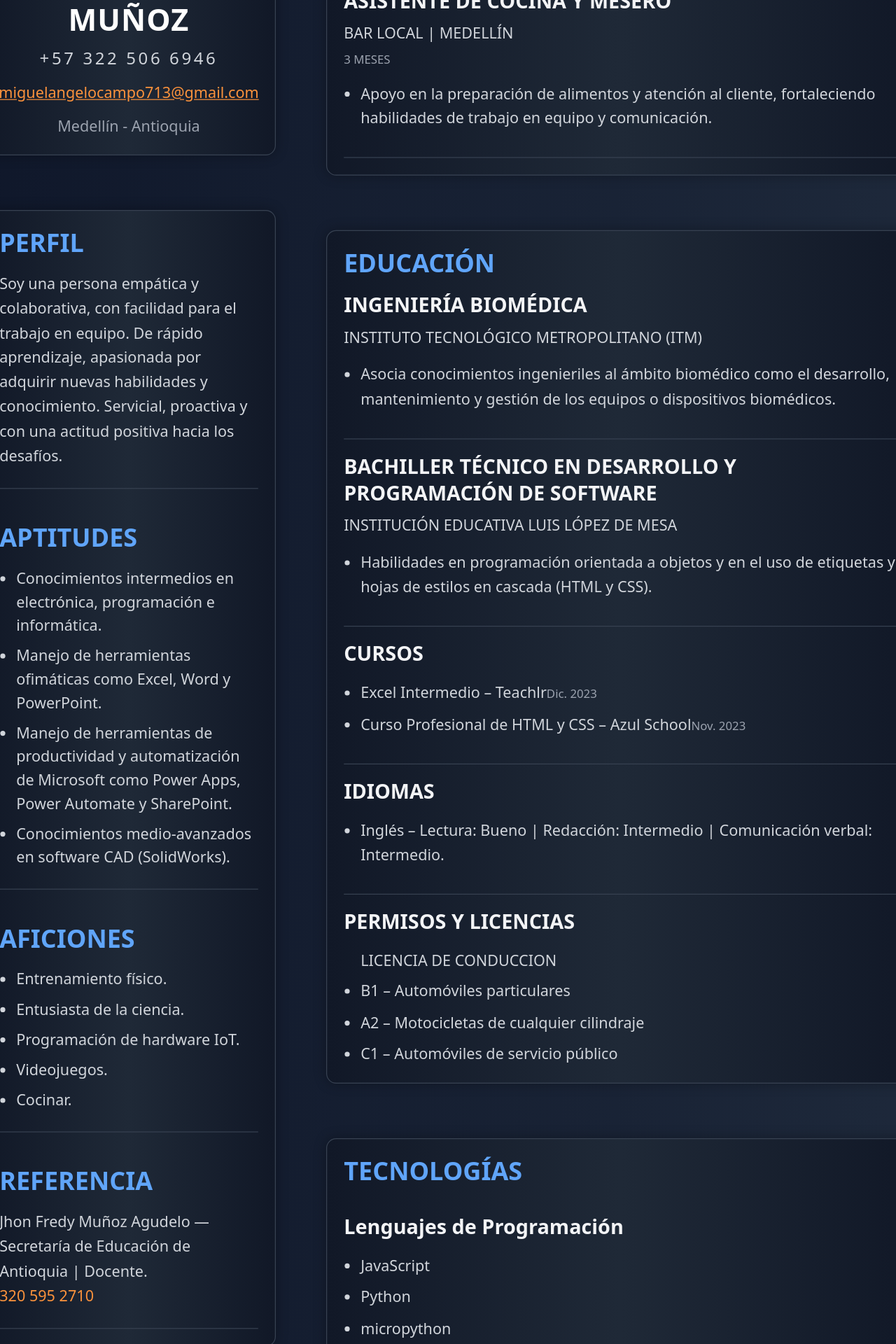
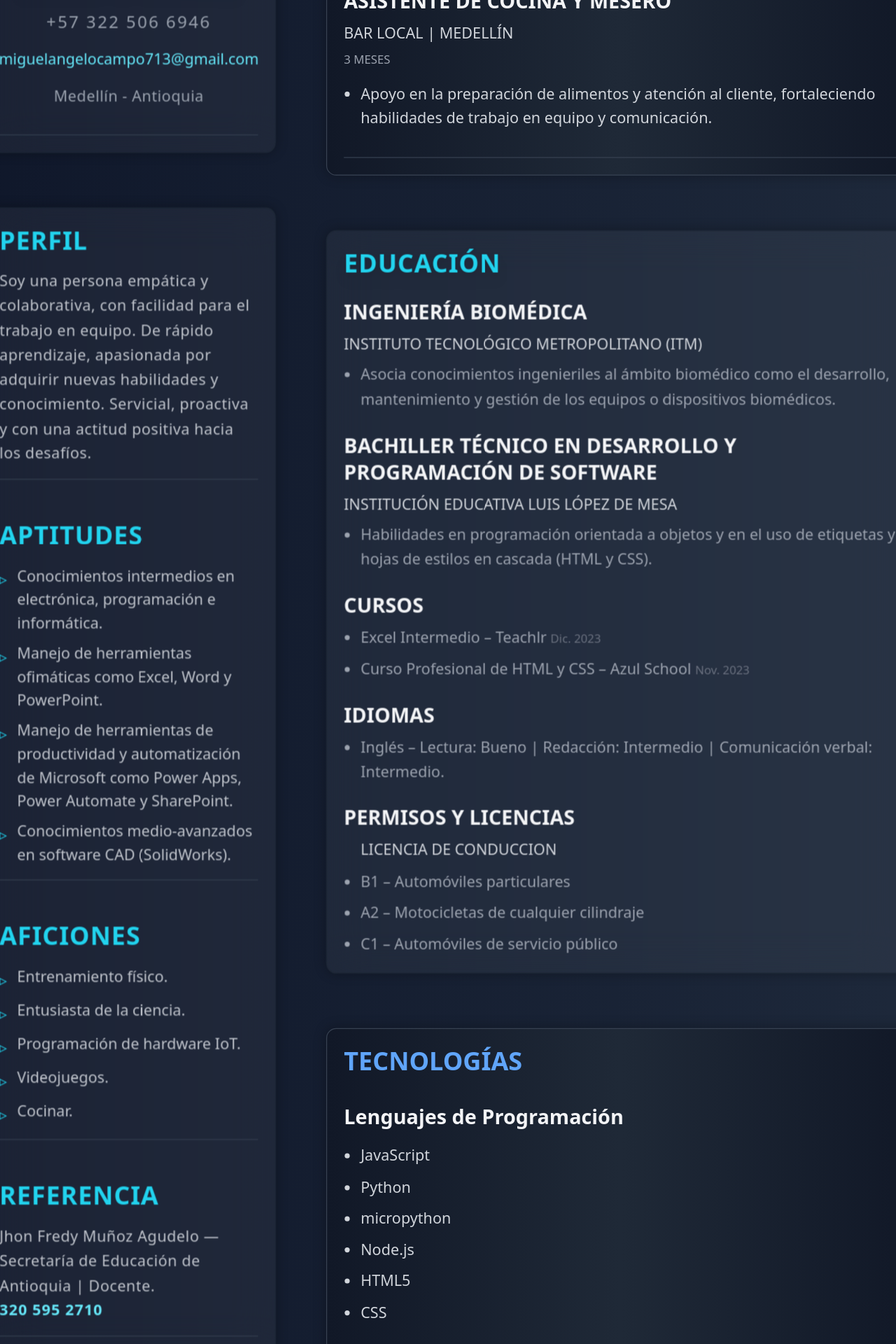
Before and after one commit to miguelangelOcampo/cv-react-Miguel-Angel-Ocampo, a React (Vite) app: page / in a window 1280 px wide. Shown: the part 660-2580 px from the top of the page at 70% size. Built offline with nearby package versions, Linux system fonts and the light colour scheme; a web font is replaced by a local one.

Commit message:
chore: organización inicial del proyecto para integración de eventos

```diff
--- a/src/Cabecera.tsx
+++ b/src/Cabecera.tsx
@@ -1,31 +1,48 @@
-import { CabeceraData } from "./data"; //importacion de datos
+import { CabeceraData } from "./data";
 
 function Cabecera() {
-  const { Nombre, Celular, Email, Ubicacion } = CabeceraData; // destructuracion de datos
+  const { Nombre, Celular, Email, Ubicacion } = CabeceraData;
+
   return (
-    <>
-      <div className="mt-10 flex flex-col items-center text-center gap-3 bg-gradient-to-r from-gray-900 via-gray-800 to-gray-900 rounded-2xl p-8 shadow-lg shadow-black/40 max-w-2xl mx-auto border border-gray-700">
-        <h1 className="text-3xl md:text-4xl font-bold text-white tracking-wide">
+    <div
+      className="
+        mt-10 flex flex-col items-center text-center gap-4
+        bg-[#0e1117] border border-gray-800 backdrop-blur-xl
+        rounded-3xl p-10 shadow-2xl shadow-black/50
+        max-w-2xl mx-auto text-gray-300
+      "
+    >
+      {/* NOMBRE */}
+      <h1 className="text-xl md:text-3xl font-bold text-cyan-400 tracking-wide drop-shadow-lg">
+
         {Nombre}
       </h1>
 
-        <h2 className="text-xl text-gray-300 tracking-[3px]">
+      {/* CELULAR */}
+      <h2 className="text-xl text-gray-400 font-medium tracking-widest">
         {Celular}
       </h2>
 
+      {/* EMAIL */}
       <a
-          href="mailto:miguelangelocampo713@gmail.com"
-          className="text-orange-400 hover:text-orange-300 transition-colors underline text-lg"
+        href={`mailto:${Email}`}
+        className="
+          text-cyan-300 hover:text-cyan-200
+          transition-all duration-200 text-lg font-medium underline-offset-4 hover:underline
+        "
       >
         {Email}
       </a>
 
-        <h3 className="text-lg text-gray-400">{Ubicacion}</h3>
+      {/* UBICACIÓN */}
+      <h3 className="text-lg text-gray-400 tracking-wide">
+        {Ubicacion}
+      </h3>
+
+      {/* Divisor */}
+      <div className="w-full h-px bg-gray-700 mt-4"></div>
     </div>
-
-
-    </>
-  )
+  );
 }
 
-export default Cabecera
+export default Cabecera;
--- a/src/Estudios.tsx
+++ b/src/Estudios.tsx
@@ -1,81 +1,89 @@
-import{ EstudiosData } from "./data";
+import { EstudiosData } from "./data";
+
 export default function Estudios() {
-  const {Titulos, Cursos, Idiomas, Permisos} = EstudiosData;
+  const { Titulos, Cursos, Idiomas, Permisos } = EstudiosData;
+
   return (
-        <div className="mt-10 flex flex-col items-center gap-10 bg-gradient-to-r from-gray-900 via-gray-800 to-gray-900 rounded-2xl p-8 shadow-lg shadow-black/40 max-w-3xl mx-auto border border-gray-700">
-
+    <div
+      className="
+        mt-10 flex flex-col items-center gap-12
+        bg-gray-900/60 backdrop-blur-xl border border-gray-800
+        rounded-3xl p-10 shadow-2xl max-w-3xl mx-auto
+      "
+    >
       {/* EDUCACIÓN */}
-  <section className="w-full flex flex-col items-start gap-4">
-    <h1 className="text-2xl md:text-3xl font-semibold text-blue-400">
+      <section className="w-full space-y-6">
+        <h1 className="text-3xl font-bold text-cyan-400 tracking-wide drop-shadow-lg">
           EDUCACIÓN
         </h1>
 
         {/* Ingeniería Biomédica */}
-    <div className="flex flex-col gap-2">
-      <h2 className="text-xl md:text-2xl font-semibold text-gray-100">
+        <div className="space-y-2">
+          <h2 className="text-2xl font-semibold text-gray-100">
             {Titulos.Carrera[0]}
           </h2>
-      <p className="text-gray-300 text-lg">
-        {Titulos.Institucion[0]}
-      </p>
-      <ul className="list-disc ml-5 space-y-2 text-gray-300 text-lg leading-relaxed mt-2">
+
+          <p className="text-gray-300 text-lg">{Titulos.Institucion[0]}</p>
+
+          <ul className="list-disc ml-5 space-y-2 text-gray-400 text-lg leading-relaxed">
+            <li>{Titulos.Descripcion[0]}</li>
+          </ul>
+        </div>
+
+        <div className="section-divider" />
+
+        {/* Bachiller Técnico */}
+        <div className="space-y-2">
+          <h2 className="text-2xl font-semibold text-gray-100">
+            {Titulos.Carrera[1]}
+          </h2>
+
+          <p className="text-gray-300 text-lg">{Titulos.Institucion[1]}</p>
+
+          <ul className="list-disc ml-5 space-y-2 text-gray-400 text-lg leading-relaxed">
+            <li>{Titulos.Descripcion[1]}</li>
+          </ul>
+        </div>
+
+        <div className="section-divider" />
+
+        {/* Cursos */}
+        <div className="space-y-2">
+          <h2 className="text-2xl font-semibold text-gray-100">CURSOS</h2>
+
+          <ul className="list-disc ml-5 space-y-2 text-gray-400 text-lg leading-relaxed">
             <li>
-          {Titulos.Descripcion[0]}
+              {Cursos.Titulo[0]}{" "}
+              <span className="text-gray-500 text-sm">{Cursos.Fecha[0]}</span>
+            </li>
+            <li>
+              {Cursos.Titulo[1]}{" "}
+              <span className="text-gray-500 text-sm">{Cursos.Fecha[1]}</span>
             </li>
           </ul>
         </div>
 
-    <div className="w-full h-[1px] bg-gray-700 mt-4"></div>
-
-    {/* Bachiller Técnico */}
-    <div className="flex flex-col gap-2">
-      <h2 className="text-xl md:text-2xl font-semibold text-gray-100">
-        {Titulos.Carrera[1]}
-      </h2>
-      <p className="text-gray-300 text-lg">
-        {Titulos.Institucion[1]}
-      </p>
-      <ul className="list-disc ml-5 space-y-2 text-gray-300 text-lg leading-relaxed mt-2">
-        <li>
-          {Titulos.Descripcion[1]}
-        </li>
-      </ul>
-    </div>
-
-    <div className="w-full h-[1px] bg-gray-700 mt-4"></div>
-
-    {/* Cursos */}
-    <div className="flex flex-col gap-2">
-      <h2 className="text-xl md:text-2xl font-semibold text-gray-100">
-        CURSOS
-      </h2>
-      <ul className="list-disc ml-5 space-y-2 text-gray-300 text-lg leading-relaxed mt-2">
-        <li>{Cursos.Titulo[0]}<span className="text-gray-400 text-sm">{Cursos.Fecha[0]}</span></li>
-        <li>{Cursos.Titulo[1]}<span className="text-gray-400 text-sm">{Cursos.Fecha[1]}</span></li>
-      </ul>
-    </div>
-
-    <div className="w-full h-[1px] bg-gray-700 mt-4"></div>
+        <div className="section-divider" />
 
         {/* Idiomas */}
-    <div className="flex flex-col gap-2">
-      <h2 className="text-xl md:text-2xl font-semibold text-gray-100">
-        IDIOMAS
-      </h2>
-      <ul className="list-disc ml-5 space-y-2 text-gray-300 text-lg leading-relaxed mt-2">
+        <div className="space-y-2">
+          <h2 className="text-2xl font-semibold text-gray-100">IDIOMAS</h2>
+
+          <ul className="list-disc ml-5 space-y-2 text-gray-400 text-lg leading-relaxed">
             <li>{Idiomas.ingles[0]}</li>
           </ul>
         </div>
 
-    <div className="w-full h-[1px] bg-gray-700 mt-4"></div>
+        <div className="section-divider" />
 
-    {/* Permiso de conducción */}
-    <div className="flex flex-col gap-2">
-      <h2 className="text-xl md:text-2xl font-semibold text-gray-100">
+        {/* Permisos */}
+        <div className="space-y-2">
+          <h2 className="text-2xl font-semibold text-gray-100">
             PERMISOS Y LICENCIAS
           </h2>
-      <ul className="list-disc ml-5 space-y-2 text-gray-300 text-lg leading-relaxed mt-2">
-        <li className="text-gray-300 text-lg list-none">{Permisos.Licencia[0]}</li>
+
+          <ul className="list-disc ml-5 space-y-2 text-gray-400 text-lg leading-relaxed">
+            <li className="list-none text-gray-300">{Permisos.Licencia[0]}</li>
             <li>{Permisos.Tipo[0]}</li>
             <li>{Permisos.Tipo[1]}</li>
             <li>{Permisos.Tipo[2]}</li>
@@ -83,5 +91,5 @@ export default function Estudios() {
         </div>
       </section>
     </div>
-    )
+  );
 }
--- a/src/Perfil.tsx
+++ b/src/Perfil.tsx
@@ -2,55 +2,84 @@ import { PerfilData } from "./data";
 
 function Perfil() {
   const { PerfilProfesional, Aptitudes, Aficciones, Referencia } = PerfilData;
+
   return (
-    <div className="mt-10 flex flex-col items-center gap-10 bg-gradient-to-r from-gray-900 via-gray-800 to-gray-900 rounded-2xl p-8 shadow-lg shadow-black/40 max-w-3xl mx-auto border border-gray-700">
+    <div
+      className="
+      mt-10 flex flex-col items-center gap-12
+      bg-[#0e1117] border border-gray-800
+      rounded-3xl p-10 md:p-14 shadow-2xl shadow-black/50
+      max-w-3xl mx-auto text-gray-300
+      backdrop-blur-xl
+    "
+    >
 
       {/* PERFIL */}
-      <section className="w-full flex flex-col items-start gap-4">
-        <h1 className="text-2xl md:text-3xl font-semibold text-blue-400">PERFIL</h1>
-        <p className="text-lg text-gray-300 leading-relaxed">
+      <section className="w-full space-y-4">
+        <h1 className="text-2xl md:text-3xl font-bold text-cyan-400 tracking-wide">
+          PERFIL
+        </h1>
+
+        <p className="text-lg text-gray-300/90 leading-relaxed tracking-wide">
           {PerfilProfesional}
         </p>
-        <div className="w-full h-[1px] bg-gray-700 mt-2"></div>
+
+        <div className="w-full h-px bg-gray-700 mt-2"></div>
       </section>
 
       {/* APTITUDES */}
-      <section className="w-full flex flex-col items-start gap-4">
-        <h1 className="text-2xl md:text-3xl font-semibold text-blue-400">APTITUDES</h1>
-        <ul className="list-disc ml-5 space-y-2 text-gray-300 text-lg">
-          <li>{Aptitudes[0]}</li>
-          <li>{Aptitudes[1]}</li>
-          <li>{Aptitudes[2]}</li>
-          <li>{Aptitudes[3]}</li>
+      <section className="w-full space-y-4">
+        <h1 className="text-2xl md:text-3xl font-bold text-cyan-400 tracking-wide">
+          APTITUDES
+        </h1>
+
+        <ul className="list-none space-y-2 text-gray-300/90 text-lg">
+          {Aptitudes.map((item, i) => (
+            <li key={i} className="flex items-start gap-3">
+              <span className="text-cyan-400 mt-1">▹</span>
+              {item}
+            </li>
+          ))}
         </ul>
-        <div className="w-full h-[1px] bg-gray-700 mt-2"></div>
+
+        <div className="w-full h-px bg-gray-700 mt-2"></div>
       </section>
 
       {/* AFICIONES */}
-      <section className="w-full flex flex-col items-start gap-4">
-        <h1 className="text-2xl md:text-3xl font-semibold text-blue-400">AFICIONES</h1>
-        <ul className="list-disc ml-5 space-y-2 text-gray-300 text-lg">
-          <li>{Aficciones[0]}</li>
-          <li>{Aficciones[1]}</li>
-          <li>{Aficciones[2]}</li>
-          <li>{Aficciones[3]}</li>
-          <li>{Aficciones[4]}</li>
+      <section className="w-full space-y-4">
+        <h1 className="text-2xl md:text-3xl font-bold text-cyan-400 tracking-wide">
+          AFICIONES
+        </h1>
+
+        <ul className="list-none space-y-2 text-gray-300/90 text-lg">
+          {Aficciones.map((item, i) => (
+            <li key={i} className="flex items-start gap-3">
+              <span className="text-cyan-400 mt-1">▹</span>
+              {item}
+            </li>
+          ))}
         </ul>
-        <div className="w-full h-[1px] bg-gray-700 mt-2"></div>
+
+        <div className="w-full h-px bg-gray-700 mt-2"></div>
       </section>
 
       {/* REFERENCIA */}
-      <section className="w-full flex flex-col items-start gap-4">
-        <h1 className="text-2xl md:text-3xl font-semibold text-blue-400">REFERENCIA</h1>
-        <p className="text-lg text-gray-300 leading-relaxed">
+      <section className="w-full space-y-4">
+        <h1 className="text-2xl md:text-3xl font-bold text-cyan-400 tracking-wide">
+          REFERENCIA
+        </h1>
+
+        <p className="text-lg text-gray-300/90 leading-relaxed tracking-wide">
           {Referencia.Nombre} <br />
-          <span className="text-orange-400 font-medium">{Referencia.Telefono}</span>
+          <span className="text-cyan-300 font-semibold tracking-wider">
+            {Referencia.Telefono}
+          </span>
         </p>
-        <div className="w-full h-[1px] bg-gray-700 mt-2"></div>
+
+        <div className="w-full h-px bg-gray-700 mt-2"></div>
       </section>
+    </div>
+  );
+}
 
-    </div>
-
-  )
-}
-export default Perfil
+export default Perfil;
--- a/src/data.tsx
+++ b/src/data.tsx
@@ -1,4 +1,3 @@
-import Estudios from "./Estudios"
 
 export const CabeceraData = {
     Nombre: "MIGUEL ANGEL OCAMPO MUÑOZ",
@@ -81,3 +80,12 @@ export const EstudiosData = {
 
 
 }
+export const habilidadesData = [
+  "Trabajo en equipo",
+  "Responsabilidad",
+  "Comunicación efectiva",
+  "Aprendizaje rápido",
+  "Capacidad de adaptación",
+  "Manejo básico de Git y GitHub",
+  "Organización de tareas"
+];
```
Also changed, not shown: public/img/image.png (added). Lines whose indentation alone changed are shown as unchanged.
